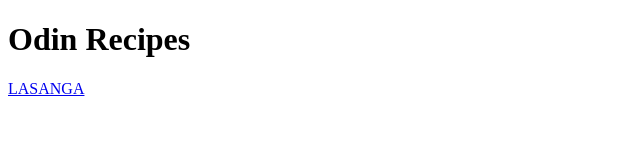
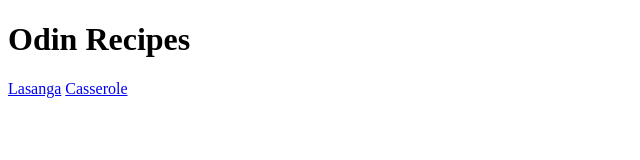
Before and after one commit to ARESKAN2108/odin-recipes, a plain HTML site: page index.html in a window 1280 px wide. Shown: the full height of the page, 0-640 px from the left. Drawn offline with Linux system fonts and the light colour scheme.

Commit message:
create a link to the casserole page

```diff
--- a/index.html
+++ b/index.html
@@ -7,6 +7,7 @@
 </head>
 <body>
     <h1>Odin Recipes</h1>
-    <a href="./recipes/lasanga.html" target="_self">LASANGA</a>
+    <a href="./recipes/lasanga.html" target="_self">Lasanga</a>
+    <a href="./recipes/casserole.html" target="_self">Casserole</a>
 </body>
 </html>
```
